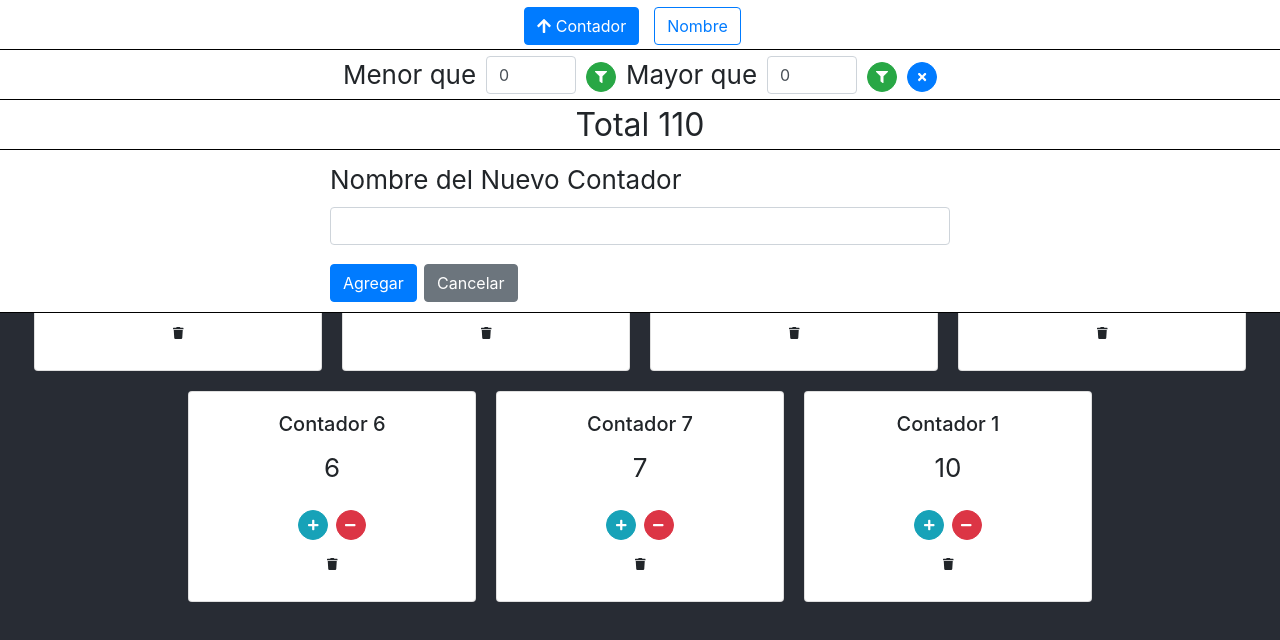
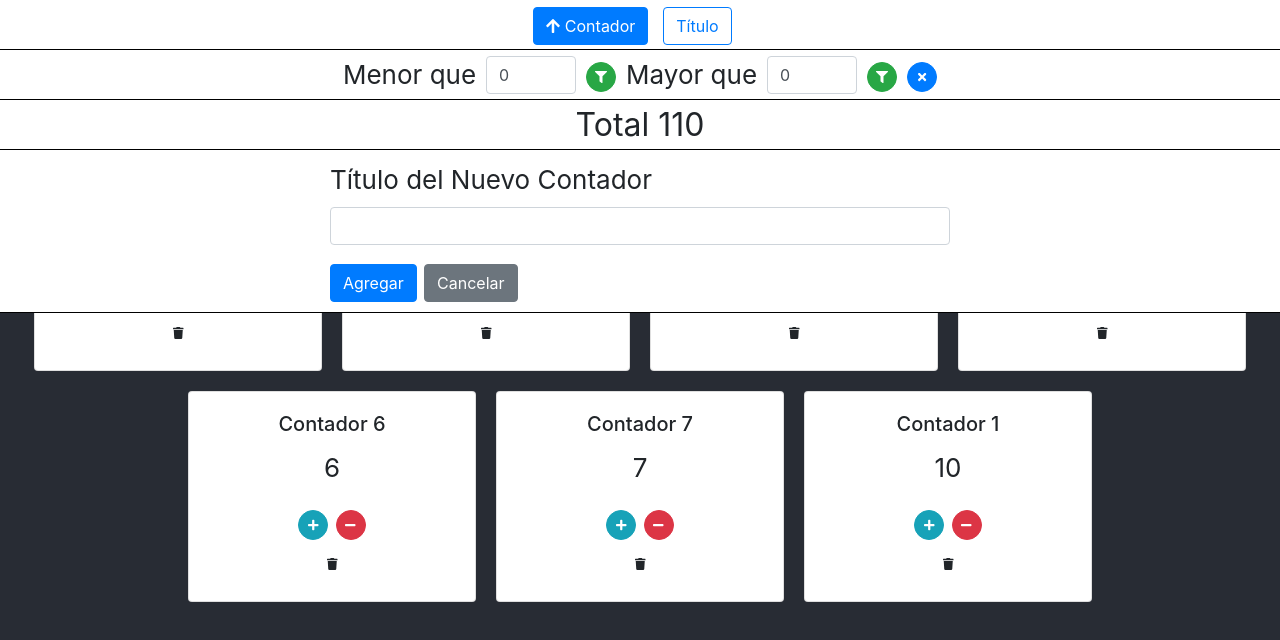
Before and after one commit to delatorremario/cornershop-frontendchallenge, a React (Create React App) app: page / in a window 1280 px wide. Both pictures are taken after a click on the button 755 px from the left and 26 px from the top of the page. Shown: the top 640 px of the page. Built offline with nearby package versions, Linux system fonts and the light colour scheme.

Commit message:
fix name change to title

```diff
--- a/src/components/addCounter/addCounterComponent.js
+++ b/src/components/addCounter/addCounterComponent.js
@@ -4,7 +4,7 @@ import PropTypes from "prop-types";
 
 class AddCounterComponent extends React.Component {
   state = {
-    name: ""
+    title: ""
   };
 
   handleChange(e) {
@@ -18,14 +18,14 @@ class AddCounterComponent extends React.Component {
       <Form
         data-test="counter-form"
         className="counter-form"
-        onSubmit={saveCounter({ name: this.state.name }).bind(this)}
+        onSubmit={saveCounter({ title: this.state.title }).bind(this)}
       >
         <Form.Group controlId="formBasicEmail">
-          <Form.Label>Nombre del Nuevo Contador</Form.Label>
+          <Form.Label>Título del Nuevo Contador</Form.Label>
           <Form.Control
             type="text"
-            name="name"
-            value={this.state.name}
+            name="title"
+            value={this.state.title}
             onChange={this.handleChange.bind(this)}
           />
         </Form.Group>
--- a/src/components/counterCardComponent/counterCardComponent.js
+++ b/src/components/counterCardComponent/counterCardComponent.js
@@ -5,14 +5,14 @@ import { Card } from "react-bootstrap";
 import { FontAwesomeIcon } from "@fortawesome/react-fontawesome";
 import { faMinus, faPlus, faTrash } from "@fortawesome/free-solid-svg-icons";
 
-const CounterCardComponent = ({ name, count }) => (
+const CounterCardComponent = ({ title, count }) => (
   <Card
     data-test="counter-card"
     className="counter-card"
     style={{ width: "18rem" }}
   >
     <Card.Body>
-      <Card.Title>{name}</Card.Title>
+      <Card.Title>{title}</Card.Title>
       <Card.Text>{count}</Card.Text>
       <div>
         <button type="button" className="btn btn-info btn-circle">
@@ -33,7 +33,7 @@ const CounterCardComponent = ({ name, count }) => (
 );
 
 CounterCardComponent.propTypes = {
-  name: PropTypes.string,
+  title: PropTypes.string,
   count: PropTypes.number
 };
 
--- a/src/components/headerAppComponent/headerAppComponent.js
+++ b/src/components/headerAppComponent/headerAppComponent.js
@@ -78,7 +78,7 @@ class HeaderAppComponent extends React.Component {
                     />{" "}
                   </span>
                 )}
-                Nombre
+                Título
               </Button>
             </div>
           </div>
--- a/src/components/mainComponent.js
+++ b/src/components/mainComponent.js
@@ -4,13 +4,13 @@ import HeaderAppComponent from "./headerAppComponent/headerAppComponent";
 import CountersListComponents from "./countersListComponent/countersListComponent";
 
 let countersList = [
-  { name: "Contador 1", count: 10 },
-  { name: "Contador 2", count: 2 },
-  { name: "Contador 3", count: 3 },
-  { name: "Contador 4", count: 4 },
-  { name: "Contador 5", count: 5 },
-  { name: "Contador 6", count: 6 },
-  { name: "Contador 7", count: 7 }
+  { title: "Contador 1", count: 10 },
+  { title: "Contador 2", count: 2 },
+  { title: "Contador 3", count: 3 },
+  { title: "Contador 4", count: 4 },
+  { title: "Contador 5", count: 5 },
+  { title: "Contador 6", count: 6 },
+  { title: "Contador 7", count: 7 }
 ];
 
 class MainComponent extends React.Component {
@@ -76,10 +76,10 @@ class MainComponent extends React.Component {
       if (sortBy === "counter") {
         return (upSortDirection && a.count - b.count) || b.count - a.count;
       } else {
-        if (a.name > b.name) {
+        if (a.title > b.title) {
           return (upSortDirection && 1) || -1;
         }
-        if (a.name < b.name) {
+        if (a.title < b.title) {
           return (upSortDirection && -1) || 1;
         }
         // a must be equal to b
```
